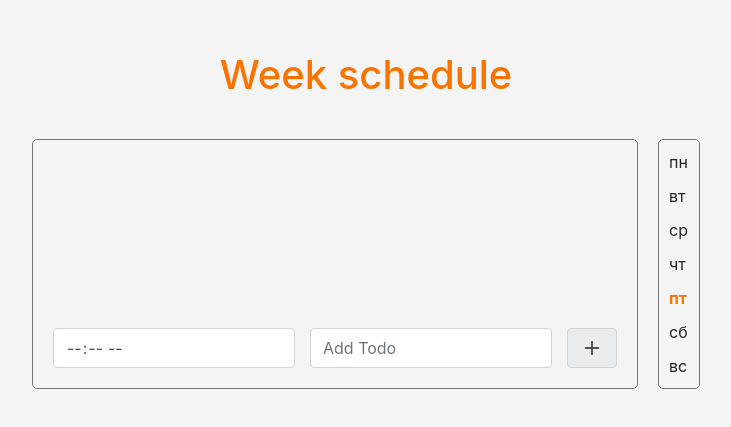
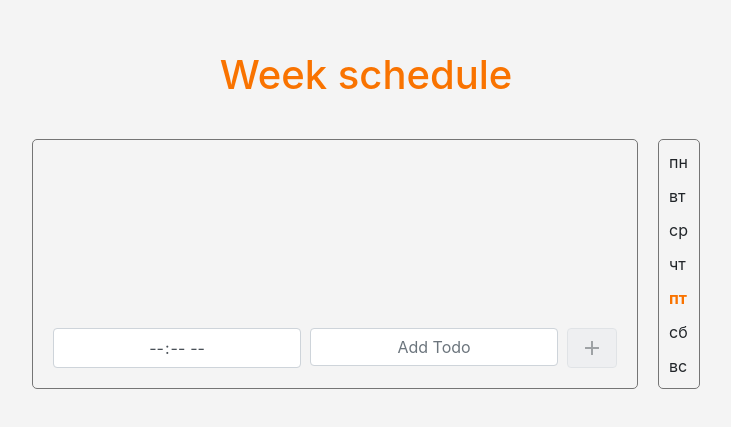
Before and after one commit to AlexandraPechueva/schedule-app, an Angular app: page / in a window 1280 px wide. Shown: the part 109-536 px from the top of the page, without its empty margins (274-1005 px from the left). Built offline with nearby package versions, Linux system fonts and the light colour scheme.

Commit message:
Add validation message

```diff
--- a/src/app/components/day-schedule/day-schedule.component.html
+++ b/src/app/components/day-schedule/day-schedule.component.html
@@ -11,13 +11,32 @@
         </ng-container>
     </div>
 
-    <form #todoForm="ngForm" (ngSubmit)="todoForm.resetForm()" ngNativeValidate>
-        <div class="input-block">
-            <input #time type="time" class="form-control" placeholder="Add Time" name="time" ngModel required>
-            <input #task type="text" class="form-control task-input" placeholder="Add Todo" name="task" ngModel
-                required>
+    <form #todoForm="ngForm" (ngSubmit)="todoForm.resetForm()">
+        <div class="input-group">
+            <div class="input-block">
+                <input #time="ngModel" type="time" class="form-control" placeholder="Add Time" name="time" ngModel
+                    required>
 
-            <button type="submit" class="input-group-text" (click)="addTodo(time.value, task.value)">
+                <ng-container *ngIf="time.invalid && (task.dirty || time.touched)">
+                    <ng-container *ngIf="time.errors.required">
+                        <small class="error-message">Required field</small>
+                    </ng-container>
+                </ng-container>
+            </div>
+
+            <div class="input-block">
+                <input #task="ngModel" type="text" class="form-control task-input" placeholder="Add Todo" name="task"
+                    ngModel required>
+
+                <ng-container *ngIf="task.invalid && (task.dirty || task.touched)">
+                    <ng-container *ngIf="task.errors.required">
+                        <small class="error-message">Required field</small>
+                    </ng-container>
+                </ng-container>
+            </div>
+
+            <button type="submit" class="input-group-text add-button" (click)="addTodo(time.value, task.value)"
+                [disabled]="todoForm.invalid">
                 <i class="material-icons">add</i>
             </button>
         </div>
--- a/src/app/components/day-schedule/day-schedule.component.scss
+++ b/src/app/components/day-schedule/day-schedule.component.scss
@@ -12,12 +12,19 @@
   }
 }
 
+.input-group {
+    display: flex;
+    justify-content: space-between;
+}
+
 .input-block {
-    display: flex;
+  width: 44%;
+  position: relative;
 
-    >*:not(:last-child) {
-        margin-right: 15px;
-    }
+  input {
+    text-align: center;
+    text-overflow: ellipsis;
+  }
 }
 
 .schedule {
@@ -81,3 +88,17 @@ input[type="time"]::-webkit-calendar-picker-indicator {
   .animation {
     animation: AddRecords 400ms;
   }
+
+  .add-button {
+    height: 40px;
+  }
+
+  .add-button:disabled {
+  opacity: 0.5;
+}
+
+.error-message {
+  position: absolute;
+  color: red;
+  text-align: left;
+}
```
